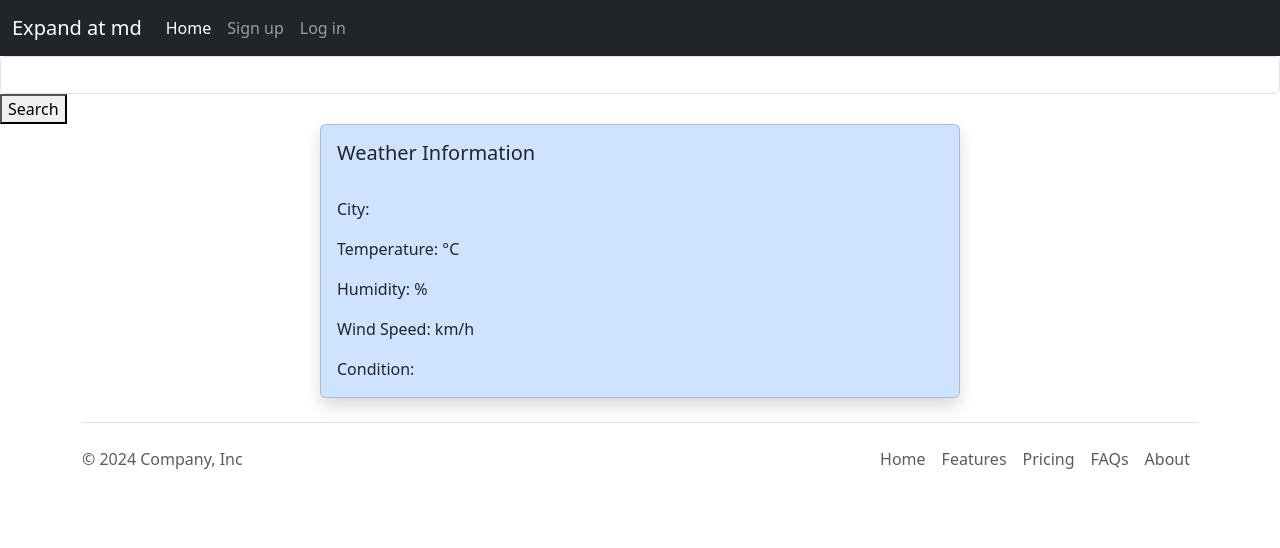
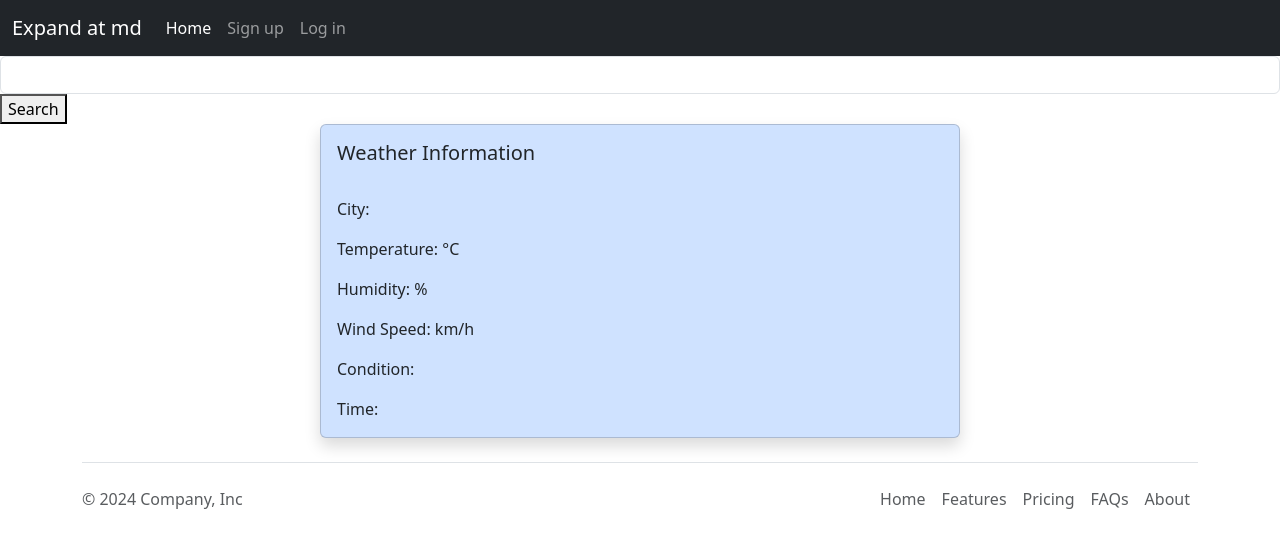
Before and after one commit to 01Ryuk/todo, a React (Create React App) app: page /weather in a window 1280 px wide. Shown: the top 548 px of the page. Built offline with nearby package versions, Linux system fonts and the light colour scheme.

Commit message:
minor change

```diff
--- a/src/pages/Weather.js
+++ b/src/pages/Weather.js
@@ -10,6 +10,7 @@ const Weather = () => {
   const [wind_kph, setWind_kph] = useState();
   const [text, setText] = useState();
   const [wimage, setWimage] = useState();
+  const [time, setTime] = useState();
   const getCityWeather = async () => {
     axios
       .get("https://api.weatherapi.com/v1/current.json?q="+city+"&key=968f7ff3207343d795c151307241508")
@@ -21,6 +22,7 @@ const Weather = () => {
           setWind_kph(response.data.current.wind_kph);
           setText(response.data.current.condition.text);
           setWimage(response.data.current.condition.icon);
+          setTime(response.data.location.localtime);
         } else {
           alert("Failed to get weather!");
         }
@@ -49,6 +51,7 @@ const Weather = () => {
       <p className='card-text'>Humidity: {humidity}%</p>
       <p className='card-text'>Wind Speed: {wind_kph} km/h</p>
       <p className='card-text'>Condition: {text}</p>
+      <p className='card-text'>Time:{time}</p>
     </div>
   </div>
   <Footer />
```
